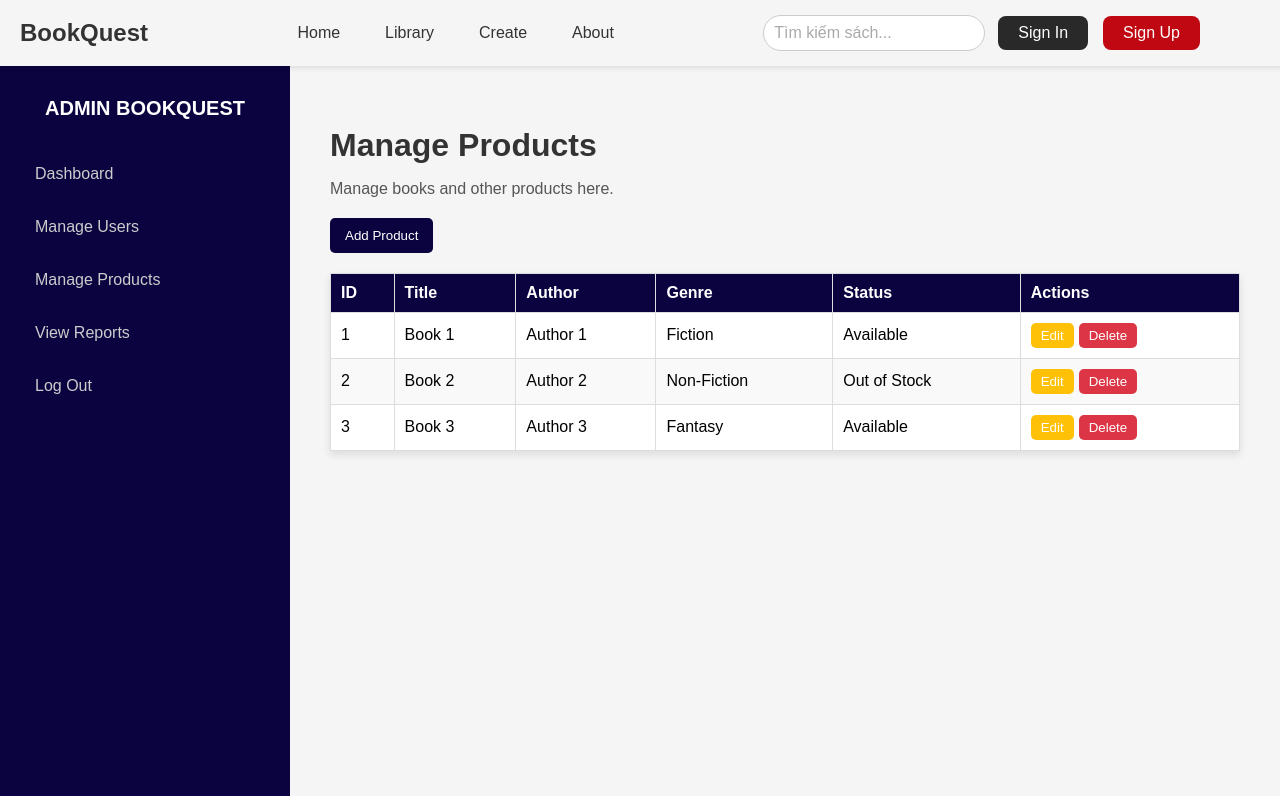
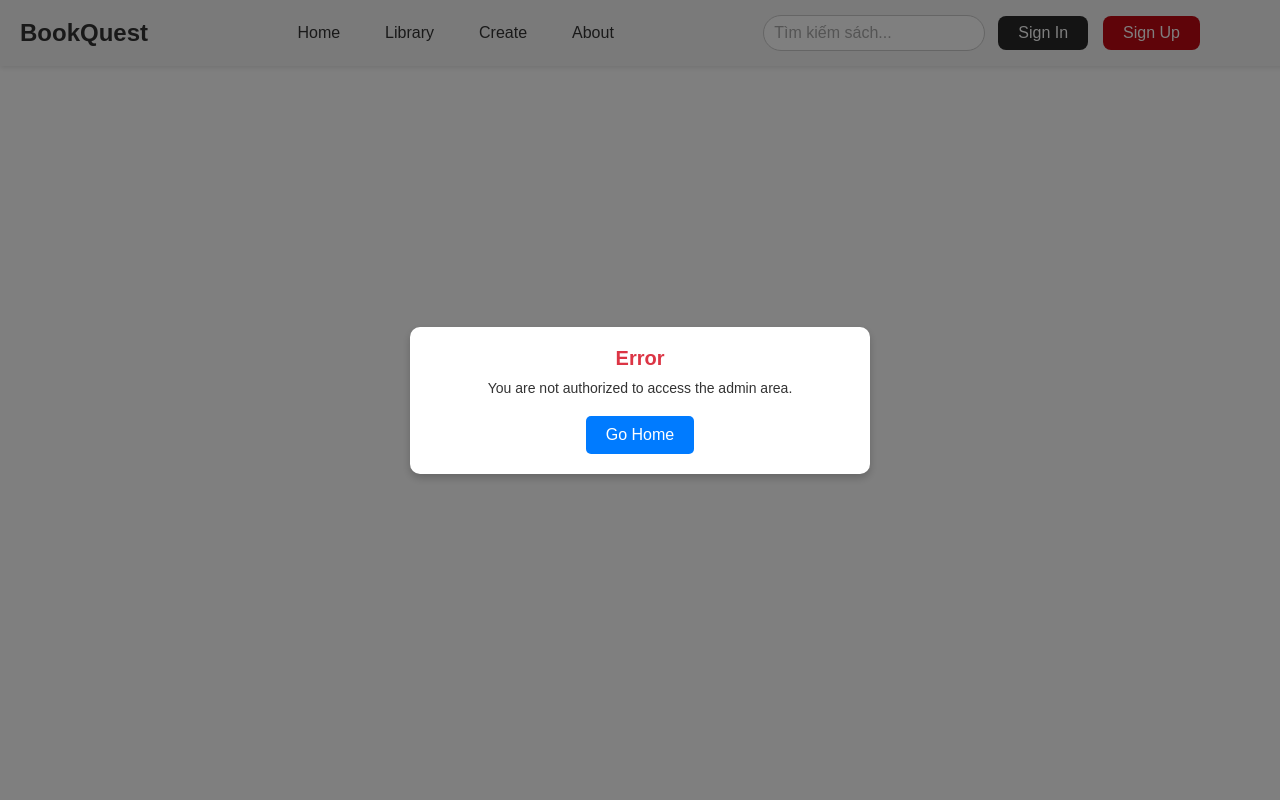
Before and after one commit to vantam3/Capstone1_FE, a React (Create React App) app in the folder book_web/: page /admin/manage-products in a window 1280 px wide. Built offline with nearby package versions, Linux system fonts and the light colour scheme.

Commit message:
authorization

```diff
--- /dev/null
+++ b/book_web/src/Admin/ErrorModal.css
@@ -0,0 +1,47 @@
+.error-modal-overlay {
+  position: fixed;
+  top: 0;
+  left: 0;
+  width: 100vw;
+  height: 100vh;
+  background-color: rgba(0, 0, 0, 0.5);
+  display: flex;
+  justify-content: center;
+  align-items: center;
+  z-index: 1000;
+}
+
+.error-modal {
+  background-color: #fff;
+  padding: 20px 30px;
+  border-radius: 10px;
+  box-shadow: 0 4px 8px rgba(0, 0, 0, 0.2);
+  text-align: center;
+  max-width: 400px;
+  width: 90%;
+}
+
+.error-modal h2 {
+  margin: 0 0 10px;
+  color: #dc3545;
+}
+
+.error-modal p {
+  margin: 0 0 20px;
+  color: #333;
+}
+
+.error-modal-button {
+  background-color: #007bff;
+  color: #fff;
+  border: none;
+  padding: 10px 20px;
+  border-radius: 5px;
+  font-size: 1rem;
+  cursor: pointer;
+  transition: background-color 0.3s ease;
+}
+
+.error-modal-button:hover {
+  background-color: #0056b3;
+}
--- /dev/null
+++ b/book_web/src/Admin/ErrorModal.js
@@ -0,0 +1,23 @@
+import React from 'react';
+import './ErrorModal.css';
+
+const ErrorModal = ({ message }) => {
+    return (
+        <div className="error-modal-overlay">
+            <div className="error-modal">
+                <h2>Error</h2>
+                <p>{message}</p>
+                <button
+                    className="error-modal-button"
+                    onClick={() => {
+                        window.location.href = '/';
+                    }}
+                >
+                    Go Home
+                </button>
+            </div>
+        </div>
+    );
+};
+
+export default ErrorModal;
--- a/book_web/src/App.js
+++ b/book_web/src/App.js
@@ -1,5 +1,5 @@
-import React from 'react';
-import { BrowserRouter as Router, Routes, Route } from 'react-router-dom';
+import React, { useEffect, useState } from 'react';
+import { BrowserRouter as Router, Routes, Route, Navigate, Outlet } from 'react-router-dom';
 import Navbar from './components/NavBar/NavBar';
 import Home from './pages/Home/Home';
 import Library from './pages/Library/Library';
@@ -20,7 +20,42 @@ import ManageProducts from './Admin/ManageProducts';
 import ViewReports from './Admin/ViewReports';
 import Logout from './Admin/Logout';
 
+// Import Modal cho thông báo lỗi
+import ErrorModal from './Admin/ErrorModal';
+
 function App() {
+    const [isSuperuser, setIsSuperuser] = useState(false);
+    const [authChecked, setAuthChecked] = useState(false);
+    const [errorMessage, setErrorMessage] = useState('');
+
+    useEffect(() => {
+        const token = localStorage.getItem('token');
+        if (token) {
+            // Gửi yêu cầu kiểm tra quyền admin
+            fetch('http://localhost:8000/api/admin_dashboard/', {
+                method: 'GET',
+                headers: { Authorization: `Bearer ${token}` },
+            })
+                .then((res) => res.json())
+                .then((data) => {
+                    if (data.message === 'Welcome Admin!') {
+                        setIsSuperuser(true);
+                    } else {
+                        setErrorMessage(data.error || 'Unauthorized access.');
+                        setIsSuperuser(false);
+                    }
+                })
+                .catch(() => setErrorMessage('Unable to verify admin status.'))
+                .finally(() => setAuthChecked(true));
+        } else {
+            setAuthChecked(true);
+        }
+    }, []);
+
+    if (!authChecked) {
+        return null;
+    }
+
     return (
         <Router>
             <Navbar />
@@ -39,7 +74,19 @@ function App() {
                     <Route path="/about" element={<About />} />
 
                     {/* Route admin */}
-                    <Route path="/admin/*" element={<AdminLayout />}>
+                    <Route
+                        path="/admin/*"
+                        element={
+                            isSuperuser ? (
+                                <AdminLayout />
+                            ) : (
+                                <ErrorModal
+                                    message={errorMessage || 'You are not authorized to access the admin area.'}
+                                    redirectTo="/"
+                                />
+                            )
+                        }
+                    >
                         <Route path="dashboard" element={<AdminDashboard />} />
                         <Route path="manage-users" element={<ManageUsers />} />
                         <Route path="manage-products" element={<ManageProducts />} />
```
